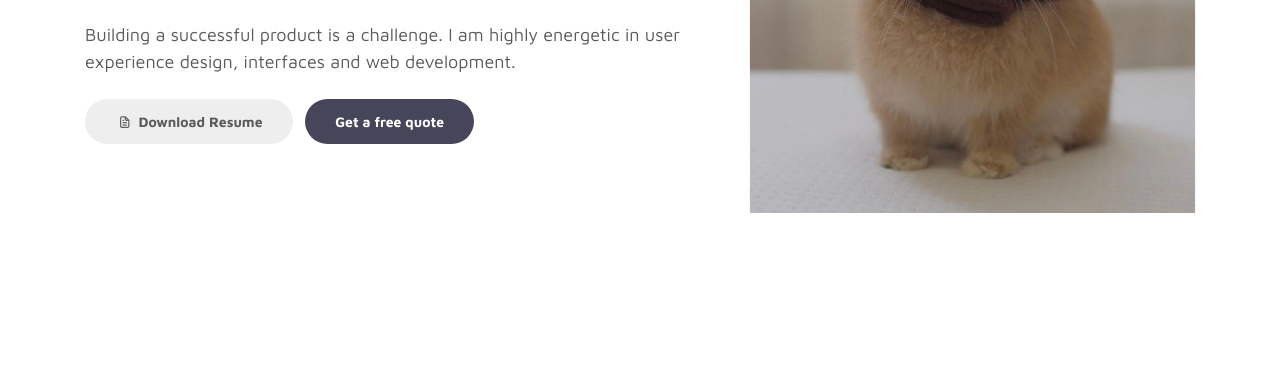
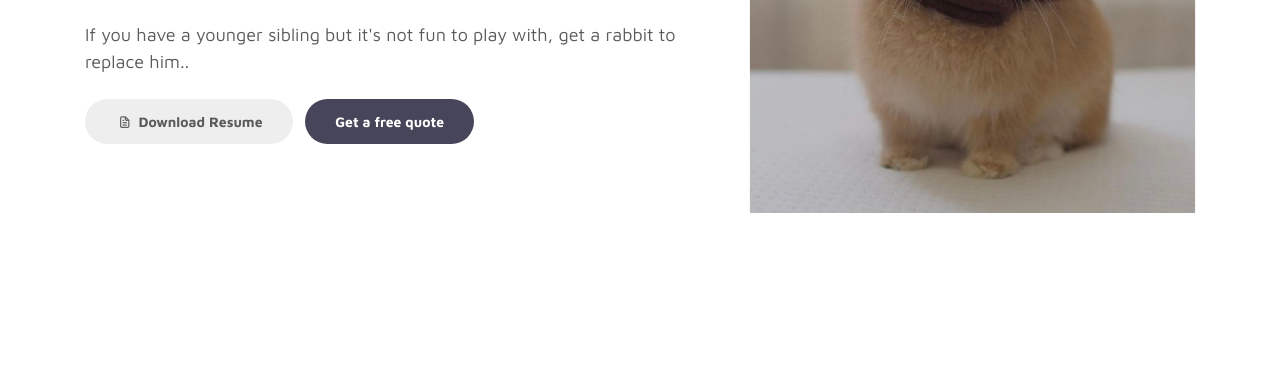
Before and after one commit to Shahnaz06/pupapil, a plain HTML site: page index.html in a window 1280 px wide. Shown: the part 426-800 px from the top of the page. Drawn offline with Linux system fonts and the light colour scheme.

Commit message:
Update index.html

```diff
--- a/index.html
+++ b/index.html
@@ -83,7 +83,7 @@ https://www.tooplate.com/view/2115-marvel
                                 </div>
                         </h1>
 
-                        <p>Building a successful product is a challenge. I am highly energetic in user experience design, interfaces and web development.</p>
+                        <p>If you have a younger sibling but it's not fun to play with, get a rabbit to replace him..</p>
 
                         <div class="custom-btn-group mt-4">
                           <a href="#" class="btn mr-lg-2 custom-btn"><i class='uil uil-file-alt'></i> Download Resume</a>
```
